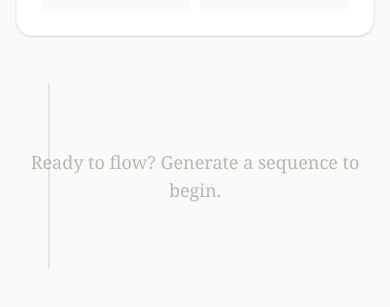
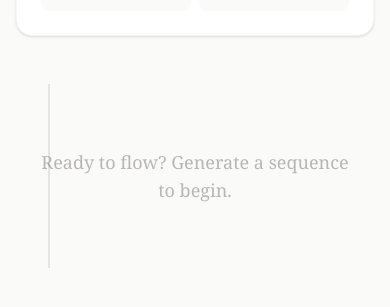
Before and after one commit to Amadou91/ZenFlow, a React (Vite) app: page / in a window 390 px wide. Shown: the part 513-820 px from the top of the page. Built offline with nearby package versions, Linux system fonts and the light colour scheme.

Commit message:
Mobile: Fix Text Scaling

```diff
--- a/src/App.jsx
+++ b/src/App.jsx
@@ -1230,7 +1230,7 @@ export default function YogaApp() {
               {/* SEQUENCE LIST */}
               <div className={isTeacherMode ? "grid grid-cols-1 md:grid-cols-2 gap-x-8 gap-y-0" : "space-y-1 relative before:absolute before:left-8 before:top-4 before:bottom-4 before:w-0.5 before:bg-stone-200 dark:before:bg-stone-700 print:before:hidden"}>
                 {sequence.length === 0 ? (
-                  <div className="text-center py-20 opacity-40 text-stone-600 dark:text-stone-400">
+                  <div className="text-center py-20 opacity-40 text-stone-600 dark:text-stone-400 px-4">
                     <p className="text-lg font-serif">Ready to flow? Generate a sequence to begin.</p>
                   </div>
                 ) : (
```
